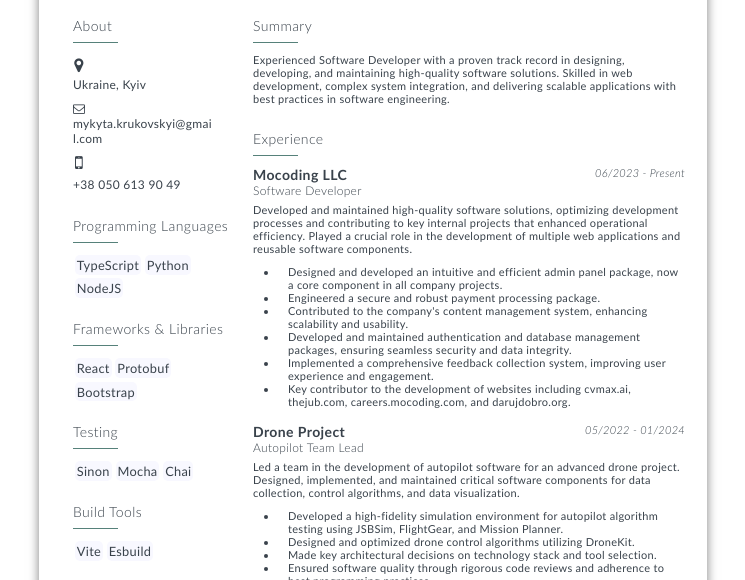
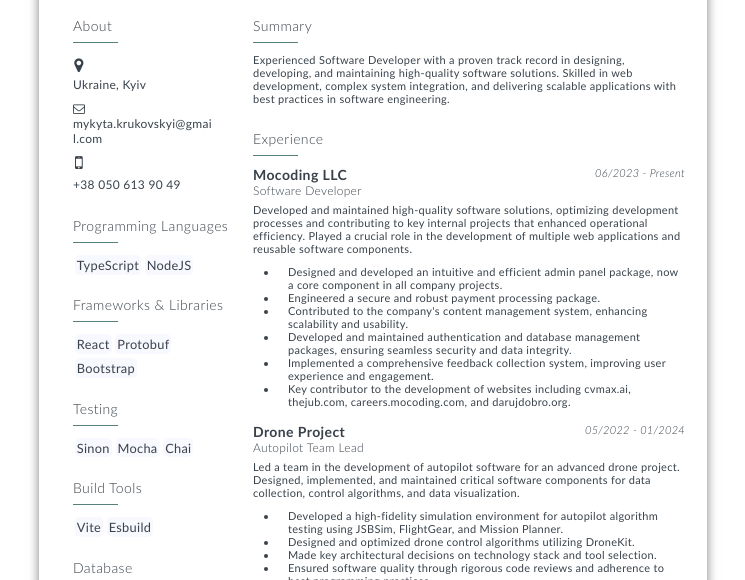
Before and after one commit to no1cthis/cv, a plain HTML site: page index.html in a window 1280 px wide. Shown: the part 162-742 px from the top of the page, without its empty margins (267-1012 px from the left). Drawn offline with Linux system fonts and the light colour scheme; a web font is replaced by a local one.

Commit message:
Update index.html

```diff
--- a/index.html
+++ b/index.html
@@ -450,7 +450,6 @@ ul.two-column li {
                                 <div class="keyline"></div>
                             </div>                    <div class="minimal flex-container">
                                     <h6 class="main-skill skill">TypeScript</h6>
-                                    <h6 class="main-skill skill">Python</h6>
                                     <h6 class="main-skill skill">NodeJS</h6>
                             </div>
                     </section>
```
